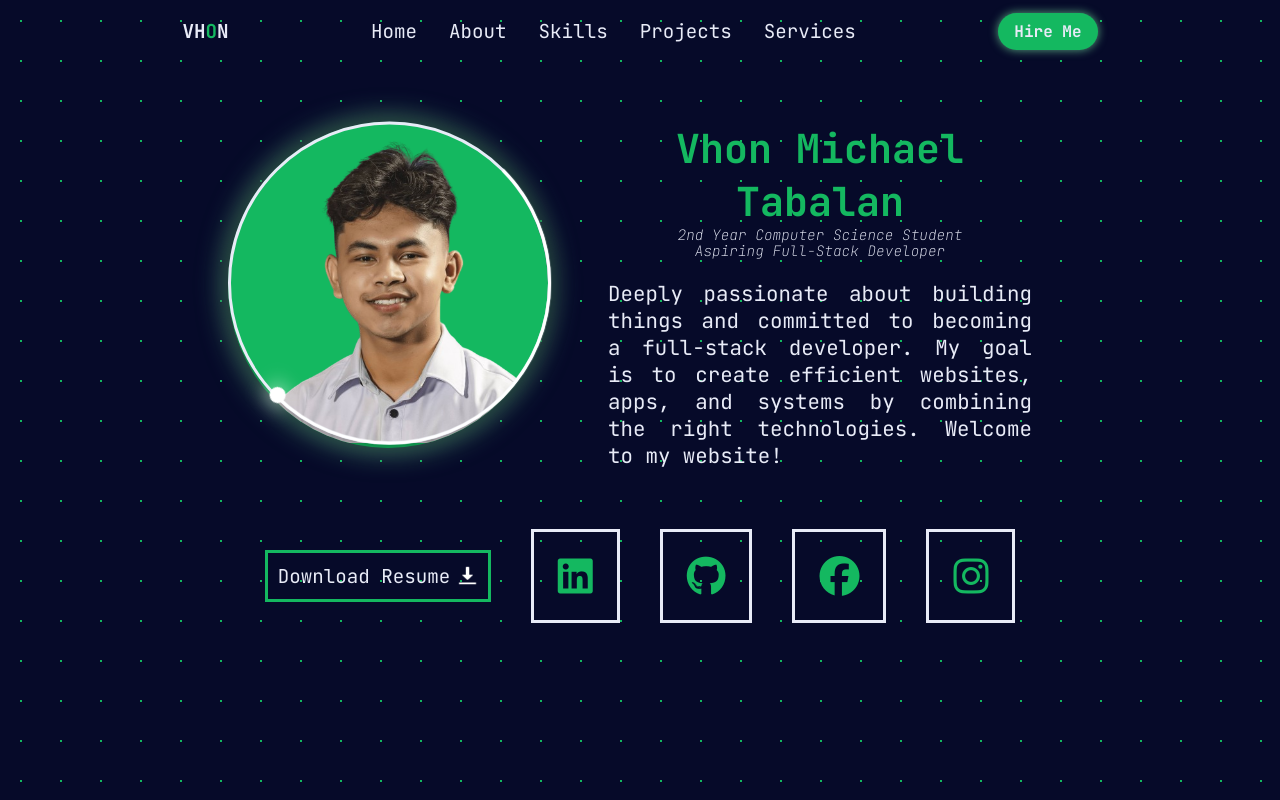
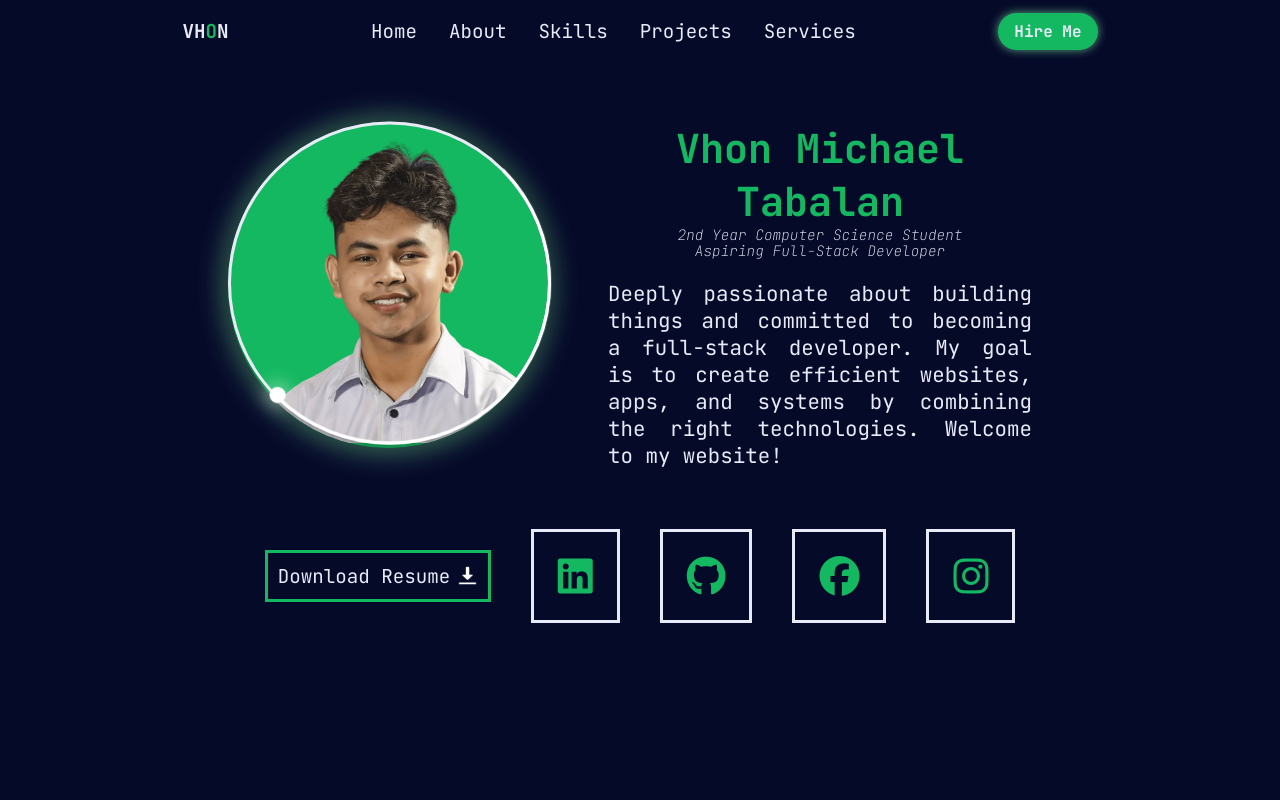
Before and after one commit to Xhyther/Personal-Portfoilio, a plain HTML site: page index.html in a window 1280 px wide. Drawn offline with Linux system fonts and the light colour scheme.

Commit message:
Update navbar.css

```diff
--- a/css/navbar.css
+++ b/css/navbar.css
@@ -10,7 +10,7 @@
 }
 body {
     background-color: #060a29;
-    background-image: radial-gradient(circle at 1px 1px, #14b860 1px, transparent 0);
+    /**background-image: radial-gradient(circle at 1px 1px, #14b860 1px, transparent 0);*/
     background-size: 40px 40px;
     background-position: -20px -20px;
 }
```
